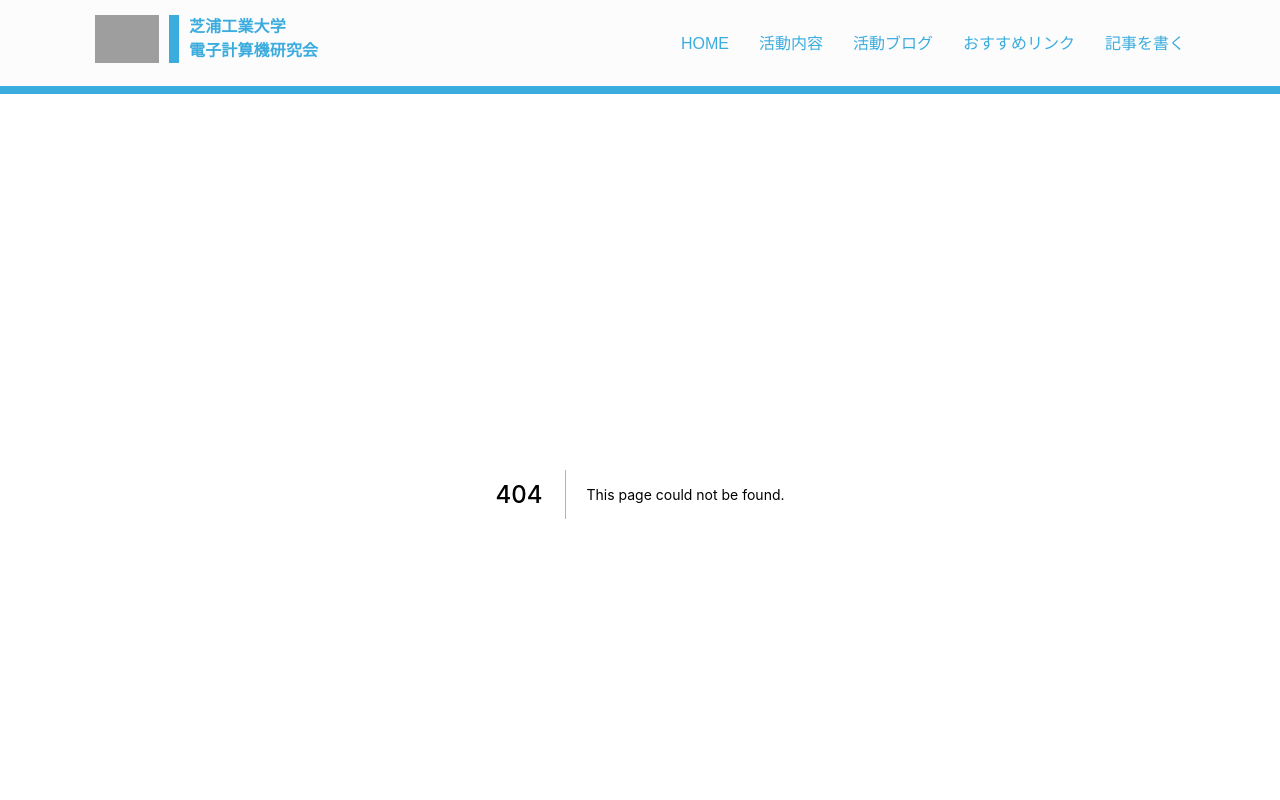
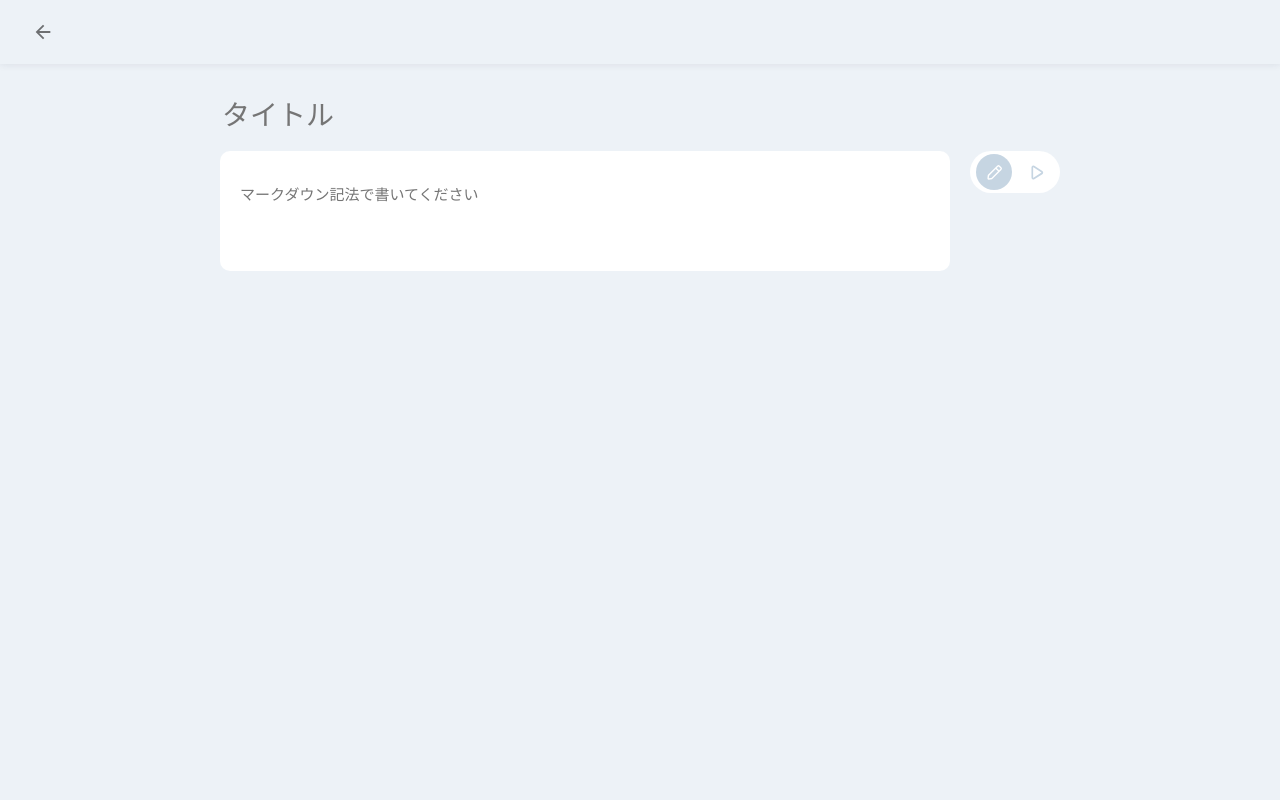
Before and after one commit to 10fu3/den3-blog-ssr, a Next.js app: page /editor in a window 1280 px wide. Before the commit this address had no page. Shown: the top 800 px of the page. Built offline with nearby package versions, Linux system fonts and the light colour scheme; grey boxes are pictures that could not be loaded.

Commit message:
implement editor

```diff
--- a/component/blog/BlogListComponent.tsx
+++ b/component/blog/BlogListComponent.tsx
@@ -2,7 +2,6 @@ import React from "react";
 import {Grid} from "@mui/material";
 import HoverBlogItem from "../HoverBlogItem";
 import {BlogListEntity} from "../../model/BlogListPage";
-import Pagination from "../Pagination";
 
 const BlogListComponent:React.FC<{e:BlogListEntity[]}> = (props)=>{
     return <div>
--- a/component/blog/StyledMarkdown.tsx
+++ b/component/blog/StyledMarkdown.tsx
@@ -4,11 +4,15 @@ import {NextPage} from "next";
 import remarkGfm from "remark-gfm";
 import {BigText, MiddleText} from "./TextComponent";
 import {CIRCLE_COLOR} from "../../const";
+import rehypeKatex from 'rehype-katex'
+import remarkMath from 'remark-math'
+import 'katex/dist/katex.min.css'
 
 import { tomorrow } from 'react-syntax-highlighter/dist/cjs/styles/prism';
 
 import {Prism as SyntaxHighlighter} from 'react-syntax-highlighter'
 import Link from "next/link";
+import remarkToc from "remark-toc";
 
 export const H1:NextPage = (props)=>{
 
@@ -41,7 +45,7 @@ const StyledMarkdown:NextPage<{markdown:string}> = (props)=>{
     return <ReactMarkdown
         components={{
             // Map `h1` (`# heading`) to use `h2`s.
-            h1: ({node, ...props}) => <p style={{wordBreak:"break-all"}}>{props.children}</p>,
+            h1: ({node, ...props}) => <div><h1 style={{fontSize:"1.7em",color:"#353535",padding:".25em .5em",marginTop:64,marginBottom:17,borderLeft:"4px solid "+CIRCLE_COLOR,wordBreak:"break-all"}}>{props.children}</h1><Divider/></div>,
 
             h2: ({node, ...props}) => <div><h1 style={{fontSize:"1.7em",color:"#353535",padding:".25em .5em",marginTop:64,marginBottom:17,borderLeft:"4px solid "+CIRCLE_COLOR,wordBreak:"break-all"}}>{props.children}</h1><Divider/></div>,
 
@@ -56,7 +60,7 @@ const StyledMarkdown:NextPage<{markdown:string}> = (props)=>{
                     {props.children}
                 </a>
             </Link>,
-            li: ({node, ...props}) => <li style={{color:"#333",fontWeight:"bold",listStyleType:"square",wordBreak:"break-all"}}>
+            li: ({node, ...props}) => <li style={{color:"#333",fontWeight:"bold",wordBreak:"break-all"}}>
                 {props.children}
             </li>,
             table: ({node, ...props}) => <table style={{width:"100%",borderCollapse:"collapse",wordBreak:"break-all"}}>
@@ -71,6 +75,11 @@ const StyledMarkdown:NextPage<{markdown:string}> = (props)=>{
             td: ({node, ...props}) => <td style={{backgroundColor:"white",border:"solid 1px #d0d0d0",textAlign:"center",padding:6,color:"#2c2c2c",wordBreak:"break-all"}}>
                 {props.children}
             </td>,
+            blockquote: ({node, ...props}) => <blockquote>
+                <p style={{paddingLeft:10,borderLeft:"4px solid rgb(210,210,210)"}}>
+                    {props.children}
+                </p>
+            </blockquote>,
             code: function({node, inline, className, children, ...props1}) {
             const match = /language-(\w+)/.exec(className || '');
             const lang:string = match && match[1] ? match[1] : '';
@@ -85,7 +94,8 @@ const StyledMarkdown:NextPage<{markdown:string}> = (props)=>{
             )
             }
         }}
-        remarkPlugins={[remarkGfm]}
+        remarkPlugins={[remarkGfm,remarkMath,remarkToc]}
+        rehypePlugins={[rehypeKatex]}
     >
         {props.markdown}
     </ReactMarkdown>
--- a/const/Icon.tsx
+++ b/const/Icon.tsx
@@ -1,3 +1,9 @@
 export const GITHUB_ICON =  <svg viewBox="0 0 27 27"><path fill="currentColor" d="M13.4 1.2C7 1 1.8 6 1.7 12.4v.5c0 5.1 3.2 9.8 8.2 11.5.6.1.7-.2.7-.6v-2.9s-3.3.6-4-1.5c0 0-.6-1.3-1.3-1.8 0 0-1.1-.7.1-.7.7.1 1.5.6 1.8 1.2.6 1.2 2.2 1.7 3.4 1h.1c.1-.6.4-1.2.7-1.6-2.7-.4-5.4-.6-5.4-5.2 0-1.1.5-2.1 1.2-2.8 0-1.1 0-2.2.3-3.2 1-.4 3.3 1.3 3.3 1.3 2-.6 4-.6 6 0 0 0 2.2-1.6 3.2-1.2.5 1 .5 2.2.1 3.2.7.7 1.2 1.8 1.2 2.8 0 4.5-2.8 5-5.5 5.2.6.6.9 1.3.7 2.2v4c0 .5.2.6.7.6 4.9-1.7 8.2-6.2 8-11.5.1-6.4-5.1-11.6-11.6-11.6-.1-.1-.2-.1-.2-.1z"></path></svg>
 
 export const TWITTER_ICON = <svg viewBox="0 0 27 27"><path fill="currentColor" d="M23.1 8.7v.7c0 8-6.4 14.5-14.4 14.6h-.2C5.7 24 3 23.2.6 21.7c.4 0 .8.1 1.2.1 2.3 0 4.6-.8 6.3-2.1C6 19.6 4 18.2 3.3 16c.3.1.7.1 1 .1.5 0 .9-.1 1.4-.2-2.4-.5-4.1-2.6-4.1-5.1v-.1c.7.4 1.5.6 2.3.7-1.5-1-2.2-2.5-2.2-4.3 0-.9.2-1.8.7-2.6C5 7.8 8.8 9.7 13 9.9c-.1-.4-.1-.8-.1-1.2 0-2.8 2.2-5.2 5.2-5.2 1.5 0 2.8.6 3.8 1.7C23 5 24 4.6 25 4.1c-.4 1.2-1.2 2.1-2.2 2.8 1-.1 2-.4 2.9-.8-.8 1-1.7 1.8-2.6 2.6z"></path></svg>
+
+export const BACK_ARROW_ICON = <svg viewBox="0 0 24 24" fill="currentColor" width="22" height="22"><path d="M0 0h24v24H0z" fill="none"></path><path d="M20 11H7.83l5.59-5.59L12 4l-8 8 8 8 1.41-1.41L7.83 13H20v-2z"></path></svg>
+
+export const PEN_ICON = <svg viewBox="0 0 27 27" width="21" height="21"><path fill="currentColor" d="M23.46 6.35l-2.09-2.08a2.57 2.57 0 00-3.66 0L5.08 16.9l-.48 4.29a1.76 1.76 0 001.94 1.93l4.28-.47L23.46 10a2.59 2.59 0 000-3.65zM10 20.89l-3.54.39.4-3.54 9-9L19 11.86zM22.16 8.71l-1.85 1.85-3.15-3.14L19 5.57a.74.74 0 011.06 0l2.09 2.08a.75.75 0 010 1.06z"></path></svg>
+
+export const PLAY_ICON = <svg viewBox="0 0 27 27" width="15" height="15"><path fill="currentColor" d="M7.75 26a3.17 3.17 0 01-1.6-.4 3.24 3.24 0 01-1.7-2.9V4.23a3.45 3.45 0 011.7-2.9 3.44 3.44 0 013.4.2l14.5 9.3a3.11 3.11 0 011.5 2.8 3.32 3.32 0 01-1.5 2.8l-14.5 9.1a2.9 2.9 0 01-1.8.47zm0-22.1h-.1c-.1.1-.2.2-.2.3v18.5c0 .2.1.3.2.3A.19.19 0 008 23l14.5-9.3c.1-.1.1-.1.1-.2s0-.2-.1-.2L8 4c-.15 0-.15-.07-.25-.07z"></path></svg>
--- a/package.json
+++ b/package.json
@@ -19,7 +19,10 @@
     "react-markdown": "^7.1.0",
     "react-syntax-highlighter": "^15.4.5",
     "react-twitter-widgets": "^1.10.0",
+    "rehype-katex": "^6.0.2",
     "remark-gfm": "^3.0.1",
+    "remark-math": "^5.1.1",
+    "remark-toc": "^8.0.1",
     "swiper": "^7.3.0"
   },
   "devDependencies": {
--- a/pages/_app.tsx
+++ b/pages/_app.tsx
@@ -3,14 +3,20 @@ import type { AppProps } from 'next/app'
 import TopBar from "../component/top/TopBar";
 import {Card, Grid} from "@mui/material";
 import Footer from "../component/Footer";
+import {useRouter} from "next/router";
 
 function App({ Component, pageProps }: AppProps) {
+  const router = useRouter()
   return <div>
     <Grid container justifyContent="center" style={{width:"100%"}}>
       <Grid item style={{width:"100%"}}>
-        <TopBar/>
+        {
+          router.asPath.includes('editor') ? <></> : <TopBar/>
+        }
         <Component {...pageProps} />
-        <Footer/>
+        {
+          router.asPath.includes('editor') ? <></> : <Footer/>
+        }
       </Grid>
     </Grid>
   </div>
--- /dev/null
+++ b/pages/editor/index.tsx
@@ -0,0 +1,119 @@
+import {NextPage} from "next";
+import {AppBar, Card, Grid, Hidden, IconButton, Toolbar} from "@mui/material";
+import React, {useState} from "react";
+import {BACK_ARROW_ICON, PEN_ICON, PLAY_ICON} from "../../const/Icon";
+import {useRouter} from "next/router";
+import StyledMarkdown from "../../component/blog/StyledMarkdown";
+
+function calcTextAreaHeight(value:string){
+    let rowsNum = value.split('\n').length;
+    return rowsNum
+}
+
+const Editor:NextPage = ()=>{
+
+    const [title,setTitle] = useState('');
+    const [body,setBody] = useState('');
+
+    const [editorMode,setEditorMode] = useState<boolean>(true)
+
+    const router = useRouter();
+
+    return <div style={{backgroundColor:"#edf2f7",height:"100vh"}}>
+        <div style={{width:"100%",backgroundColor:"#edf2f7",boxShadow:"0 0 8px #1f193c1a"}}>
+            <Toolbar>
+                <IconButton onClick={()=>{router.back()}}>
+                    {BACK_ARROW_ICON}
+                </IconButton>
+            </Toolbar>
+        </div>
+        <Grid container justifyContent="center" style={{width:"100%",margin:"27px 0px"}}>
+            <Grid item style={{width:880}}>
+                <div style={{padding:"0px 20px"}}>
+                    <textarea style={{
+                        border:"none",
+                        width:"100%",
+                        resize:"none",
+                        minHeight:"56px",
+                        fontSize:28,
+                        outline:0,
+                        backgroundColor:"rgba(0,0,0,0)"
+                    }}
+                              value={title}
+                              placeholder={"タイトル"}
+                              onChange={(e)=>{setTitle(e.target.value)}}
+                              rows={calcTextAreaHeight(title)}
+                    />
+                </div>
+                <Grid container style={{width:"100%"}}>
+                    <Hidden smUp>
+                        <Grid item style={{width:"calc(100%)",padding:"0px 20px"}}>
+                            <div style={{padding:"20px 8px",width:"100%",borderRadius:10,backgroundColor:"white"}}>
+                                <div style={{padding:10}}>
+                                    {
+                                        editorMode ? <textarea style={{
+                                            border:"none",
+                                            width:"100%",
+                                            resize:"none",
+                                            minHeight:"56px",
+                                            fontSize:15,
+                                            outline:0,
+                                            backgroundColor:"rgba(0,0,0,0)"
+                                        }}
+                                            value={body}
+                                            placeholder={"マークダウン記法で書いてください"}
+                                            onChange={(e)=>{setBody(e.target.value)}}
+                                            rows={calcTextAreaHeight(body)}
+                                        /> : <StyledMarkdown markdown={body}/>
+                                    }
+                                </div>
+                            </div>
+                        </Grid>
+                    </Hidden>
+                    <Hidden smDown>
+                        <Grid item style={{width:"calc(100% - 110px)",padding:"0px 20px"}}>
+                            <div style={{padding:"20px 8px",width:"100%",borderRadius:10,backgroundColor:"white"}}>
+                                <div style={{padding:10}}>
+                                    {
+                                        editorMode ? <textarea style={{
+                                            border:"none",
+                                            width:"100%",
+                                            resize:"none",
+                                            minHeight:"56px",
+                                            fontSize:15,
+                                            outline:0,
+                                            backgroundColor:"rgba(0,0,0,0)"
+                                        }}
+                                            value={body}
+                                            placeholder={"マークダウン記法で書いてください"}
+                                            onChange={(e)=>{setBody(e.target.value)}}
+                                            rows={calcTextAreaHeight(body)}
+                                        /> : <StyledMarkdown markdown={body}/>
+                                    }
+                                </div>
+                            </div>
+                        </Grid>
+                        <Grid item style={{width:"110px",paddingRight:20,position:"sticky"}}>
+                            <div style={{width:"100%",height:42,backgroundColor:"#fff",borderRadius:"25px"}}>
+                                <Grid container>
+                                    <Grid item>
+                                        <IconButton onClick={()=>{setEditorMode(true)}} style={{height:36,width:36,marginTop:3,marginLeft:6,color: editorMode ? "white" : "#c6d5e2",backgroundColor: editorMode ? "#c6d5e2" : "#fff"}}>
+                                            {PEN_ICON}
+                                        </IconButton>
+                                    </Grid>
+                                    <Grid item>
+                                        <IconButton onClick={()=>{setEditorMode(false)}} style={{height:36,width:36,marginTop:3,marginLeft:6,color: !editorMode ? "white" : "#c6d5e2",backgroundColor: !editorMode ? "#c6d5e2" : "#fff"}}>
+                                            {PLAY_ICON}
+                                        </IconButton>
+                                    </Grid>
+                                </Grid>
+                            </div>
+                        </Grid>
+                    </Hidden>
+                </Grid>
+            </Grid>
+        </Grid>
+    </div>
+}
+
+export default Editor
```
Lines whose indentation alone changed are shown as unchanged.
